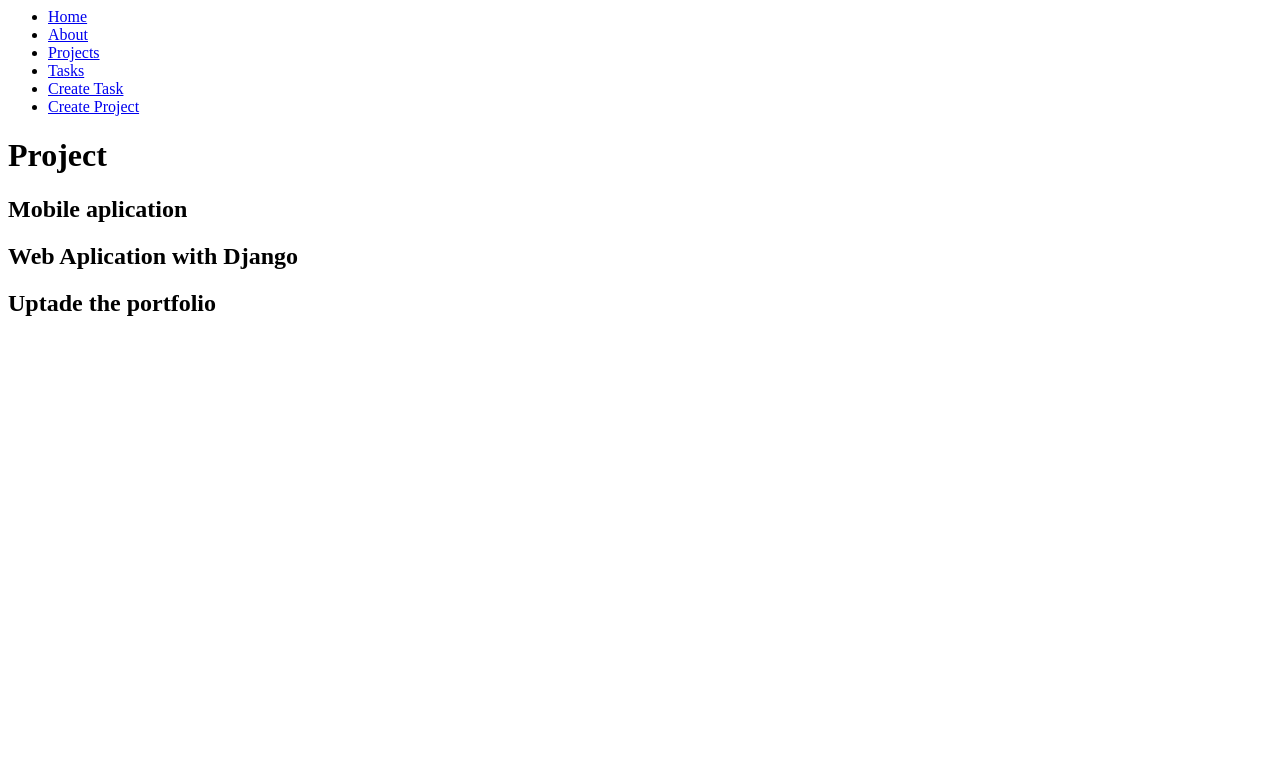
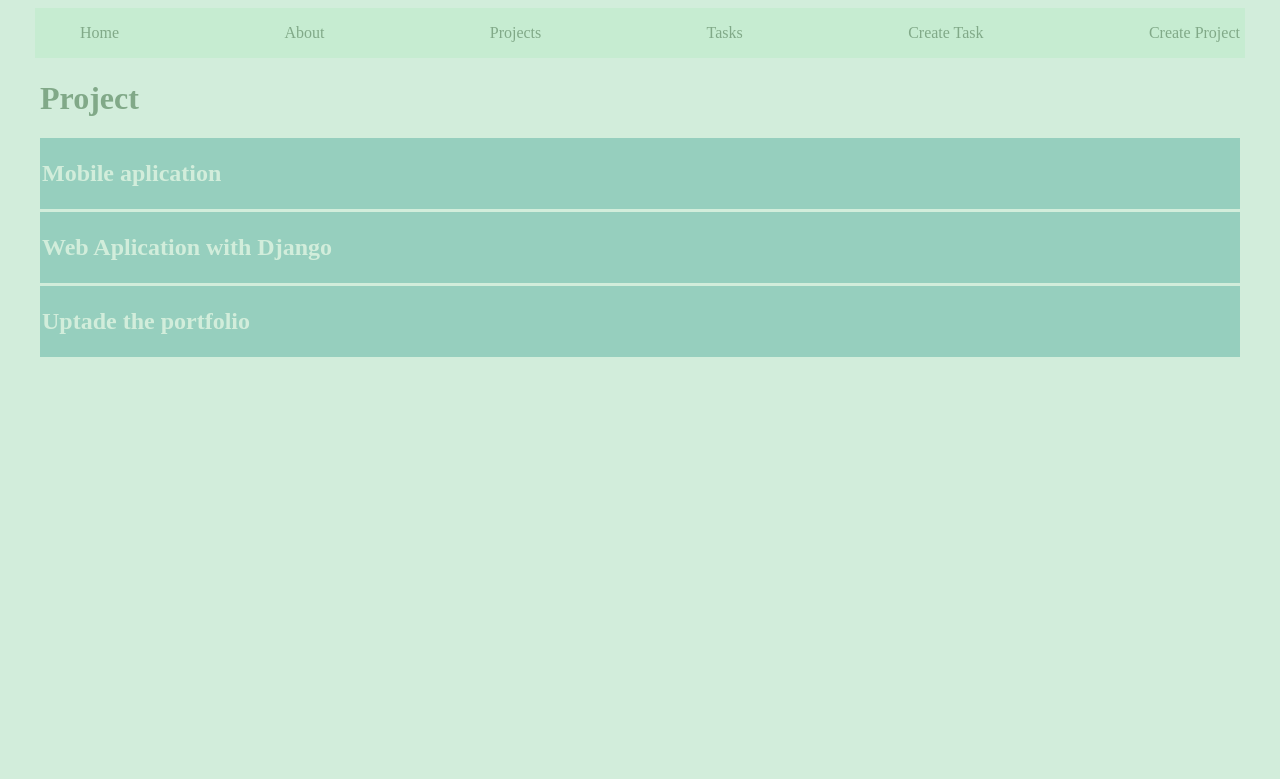
Before and after one commit to ale-rubi/django_01, a Django app: page /project/ in a window 1280 px wide. Shown: the top 779 px of the page. Run offline with Django 5.2, Linux system fonts and the light colour scheme; data comes from the database, SQL or seed files in the repository.

Commit message:
Basic Style def

```diff
--- a/myapp/static/styles/main.css
+++ b/myapp/static/styles/main.css
@@ -1,4 +1,34 @@
-body{
-    background: #202020;
-    color: whitesmoke;
+body {
+    background: #D2EDDB;
+    color: #81A988;
 }
+.navbar {
+    background: #c6ecd1;
+    padding: 0.1px 5px !important;
+}
+.navbar ul {
+    display: flex;
+    justify-content: space-between;
+    list-style: none;
+}
+.navbar ul li a {
+    color: #81A988;
+    text-decoration: none;
+}
+.navbar ul li a:hover {
+    color: aliceblue;
+}
+.container {
+    max-width: 1200px;
+    margin: auto;
+    padding: 0px 20px;
+}
+.card {
+    background: #96cfbe;
+    padding: 2px;
+    margin-bottom: 3px;
+}
+.card a {
+    text-decoration: none;
+    color: #D2EDDB;
+}
--- a/myapp/templates/layouts/base.html
+++ b/myapp/templates/layouts/base.html
@@ -1,4 +1,15 @@
-<nav>
+{% load static %}
+<!DOCTYPE html>
+<html lang="en">
+<head>
+    <meta charset="UTF-8">
+    <meta http-equiv="X-UA-Compatible" content="IE-edge">
+    <meta name="viewport" content="width=device-width, initial-scale=1.0">
+    <title>Django Project</title>
+    <link rel="stylesheet" href="{% static '/styles/main.css' %}">
+</head>
+<body>
+    <nav class="navbar container">
         <ul>
             <li>
                 <a href="{% url 'index' %}">Home</a>
@@ -20,6 +31,9 @@
             </li>
         </ul>
     </nav>
-
+   <main class="container">
         {% block content %}
         {% endblock %}
+   </main>
+</body>
+</html>
--- a/myapp/templates/projects/project.html
+++ b/myapp/templates/projects/project.html
@@ -5,8 +5,8 @@
 <h1>Project</h1>
 
 {% for project in project %}
-<article>
-    <h2>{{project.name}}</h2>
+<article class="card">
+    <a href=""><h2>{{project.name}}</h2></a>
 </article>
 {% endfor %}
 
```
Lines whose indentation alone changed are shown as unchanged.
